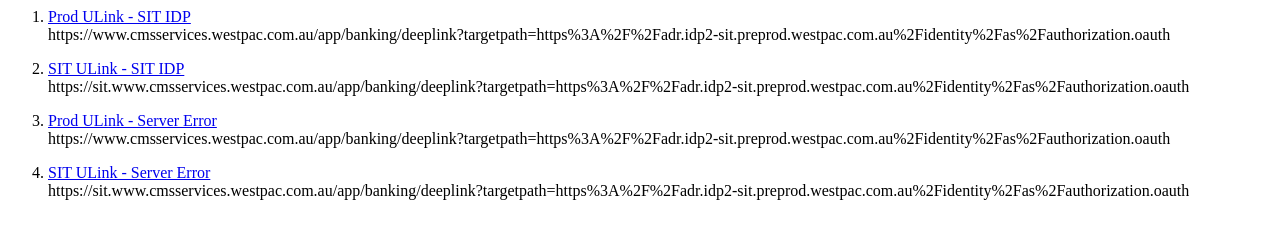
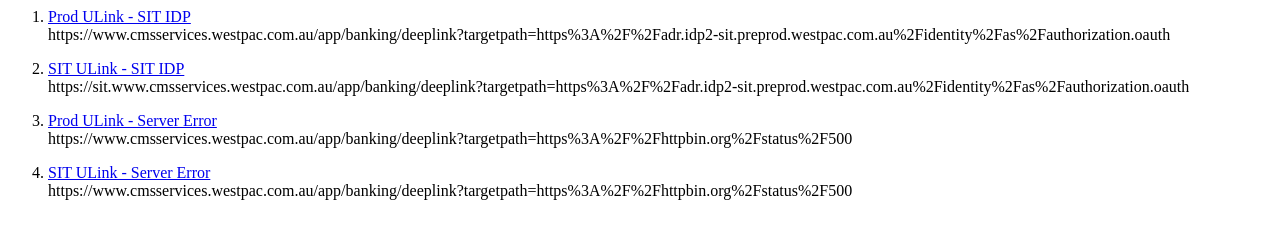
Before and after one commit to jcuiuliwbc/static, a plain HTML site: page index.html in a window 1280 px wide. Drawn offline with Linux system fonts and the light colour scheme.

Commit message:
Update index.html

```diff
--- a/index.html
+++ b/index.html
@@ -14,12 +14,12 @@
         <li><p>
         <a href="https://www.cmsservices.westpac.com.au/app/banking/deeplink?targetpath=https%3A%2F%2Fhttpbin.org%2Fstatus%2F500">Prod ULink - Server Error</a>
         <br />
-        https://www.cmsservices.westpac.com.au/app/banking/deeplink?targetpath=https%3A%2F%2Fadr.idp2-sit.preprod.westpac.com.au%2Fidentity%2Fas%2Fauthorization.oauth
+        https://www.cmsservices.westpac.com.au/app/banking/deeplink?targetpath=https%3A%2F%2Fhttpbin.org%2Fstatus%2F500
         </p></li>
         <li><p>
         <a href="https://sit.www.cmsservices.westpac.com.au/app/banking/deeplink?targetpath=https%3A%2F%2Fhttpbin.org%2Fstatus%2F500">SIT ULink - Server Error</a>
         <br />
-        https://sit.www.cmsservices.westpac.com.au/app/banking/deeplink?targetpath=https%3A%2F%2Fadr.idp2-sit.preprod.westpac.com.au%2Fidentity%2Fas%2Fauthorization.oauth
+        https://www.cmsservices.westpac.com.au/app/banking/deeplink?targetpath=https%3A%2F%2Fhttpbin.org%2Fstatus%2F500
         </p></li>
         </ol>
 <!--
```
